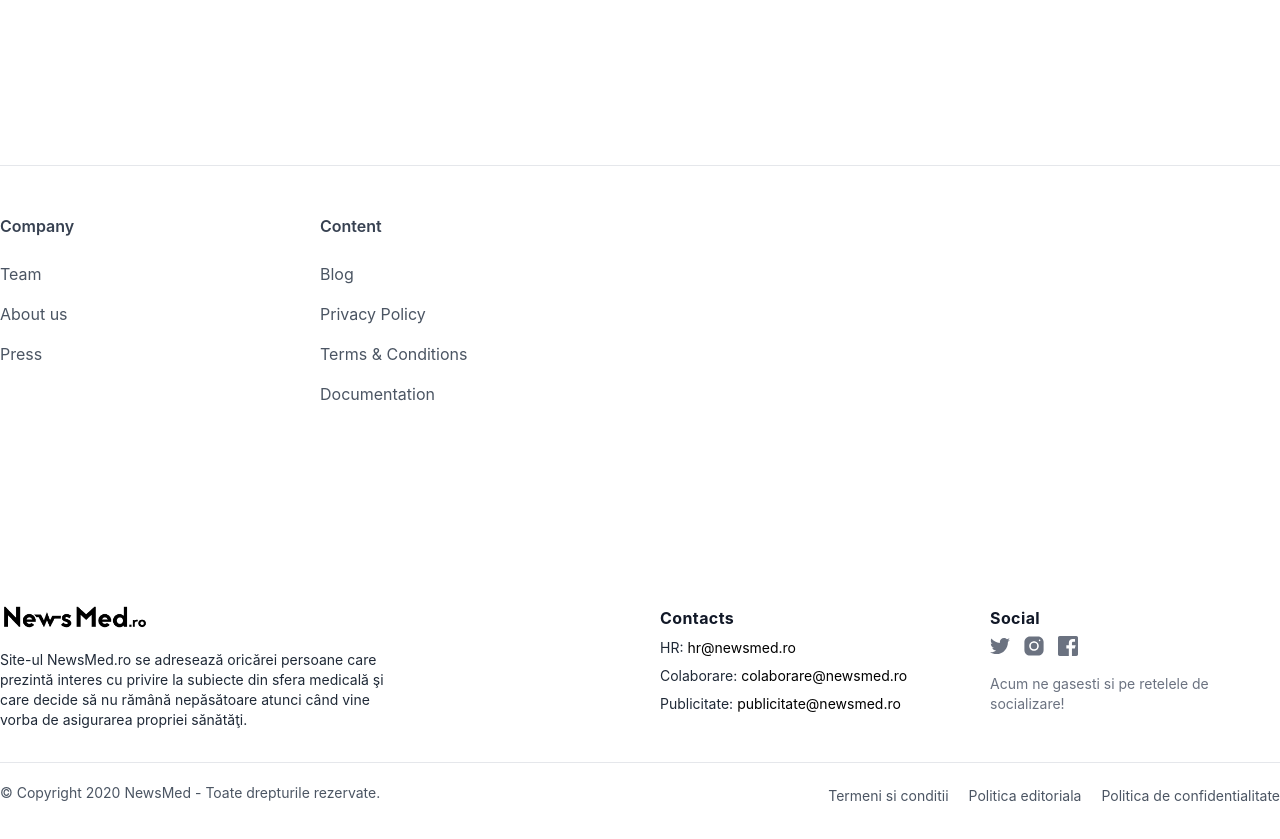
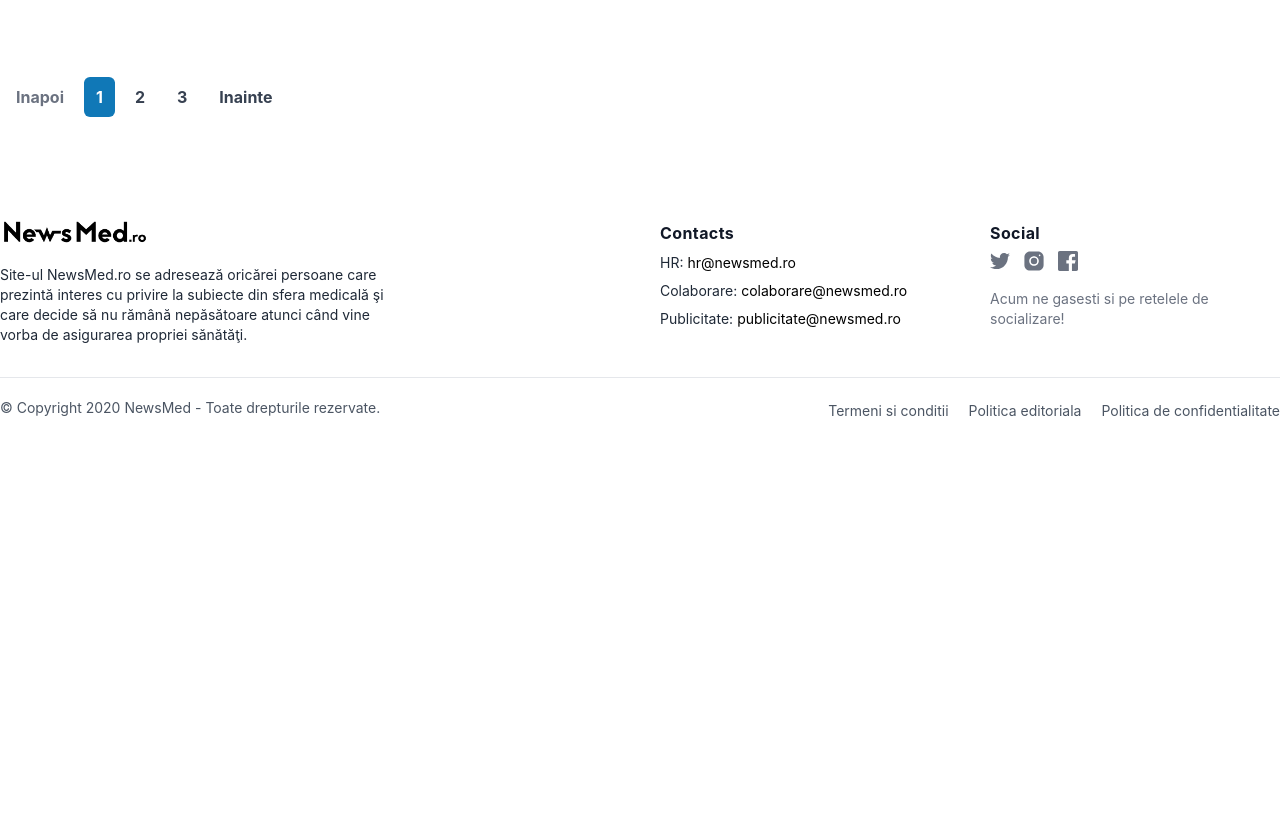
Before and after one commit to CHEZDESIGN/newsmed, a website: page news.html in a window 1280 px wide. Shown: the part 2205-3044 px from the top of the page. After the commit the page ends 2667 px from the top, so only its background shows below. Drawn offline with Linux system fonts and the light colour scheme.

Commit message:
push 18 ianuarie 2020

```diff
--- a/news.html
+++ b/news.html
@@ -201,7 +201,7 @@
     <!-- end of #nav -->
 
 
-    <div class="max-w-screen-xl mx-auto">
+    <div class="max-w-screen-xl mx-auto mb-10">
 
         <main class="mt-10">
             <div class="block md:flex md:space-x-2 px-2 lg:p-0">
@@ -754,33 +754,28 @@
 
             </div>
         </main>
-        <!-- main ends here -->
+        <div class="flex">
+            <a href="#"
+                class="mx-1 px-3 py-2 font-bold bg-white text-gray-500 dark:text-gray-600 rounded-md cursor-not-allowed">
+                Inapoi
+            </a>
 
-        <!-- footer -->
-        <footer class="border-t mt-32 pt-12 pb-32 px-4 lg:px-0">
-            <div class="flex">
+            <a href="#" class="mx-1 px-3 py-2 font-bold bg-blueish text-white rounded-md">
+                1
+            </a>
 
-                <div class="w-full md:w-1/3 lg:w-1/4">
-                    <h6 class="font-semibold text-gray-700 mb-4">Company</h6>
-                    <ul>
-                        <li> <a href="" class="block text-gray-600 py-2">Team</a> </li>
-                        <li> <a href="" class="block text-gray-600 py-2">About us</a> </li>
-                        <li> <a href="" class="block text-gray-600 py-2">Press</a> </li>
-                    </ul>
-                </div>
+            <a href="#" class="mx-1 px-3 py-2 font-bold bg-white text-gray-700 hover:bg-gray-200 rounded-md">
+                2
+            </a>
 
-                <div class="w-full md:w-1/3 lg:w-1/4">
-                    <h6 class="font-semibold text-gray-700 mb-4">Content</h6>
-                    <ul>
-                        <li> <a href="" class="block text-gray-600 py-2">Blog</a> </li>
-                        <li> <a href="" class="block text-gray-600 py-2">Privacy Policy</a> </li>
-                        <li> <a href="" class="block text-gray-600 py-2">Terms & Conditions</a> </li>
-                        <li> <a href="" class="block text-gray-600 py-2">Documentation</a> </li>
-                    </ul>
-                </div>
+            <a href="#" class="mx-1 px-3 py-2 font-bold bg-white text-gray-700 hover:bg-gray-200 rounded-md">
+                3
+            </a>
 
-            </div>
-        </footer>
+            <a href="#" class="mx-1 px-3 py-2 font-bold bg-white text-gray-700 hover:bg-gray-200 rounded-md">
+                Inainte
+            </a>
+        </div>
     </div>
 
 
```
Also changed, not shown: news-article.html (+4 -4 lines), build/tailwind.css.
